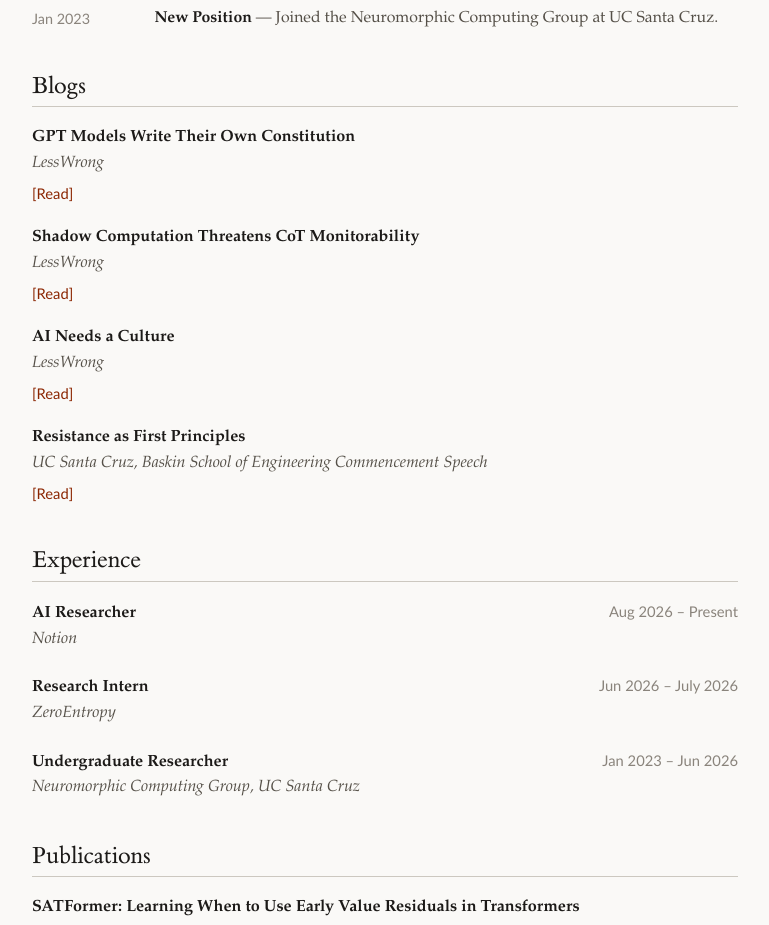
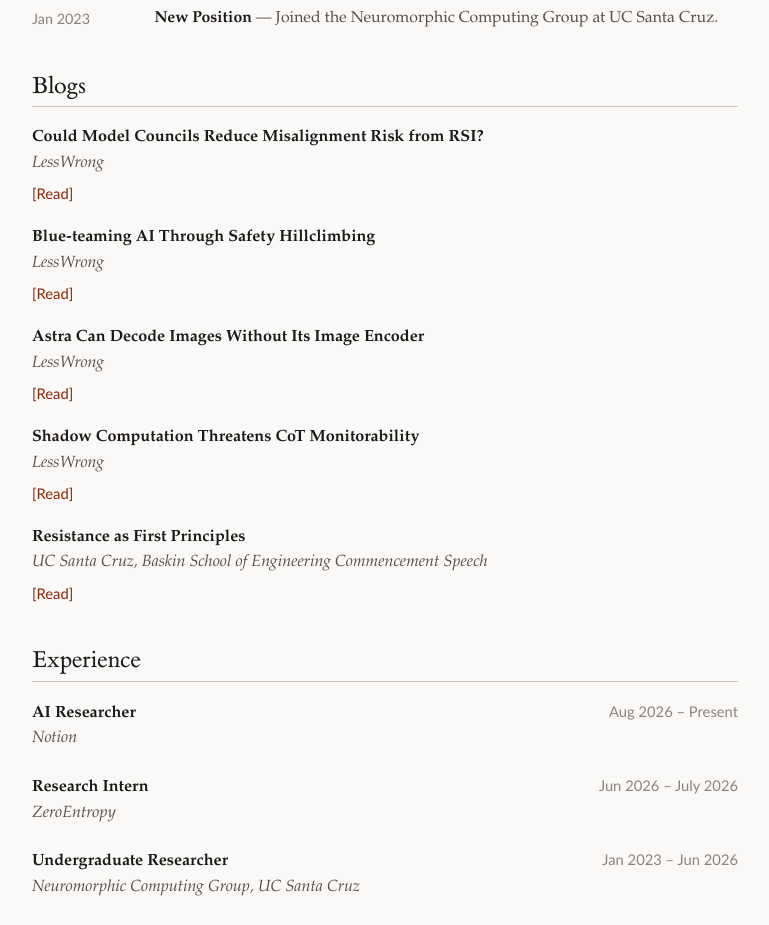
Before and after one commit to skyegunasekaran/SkyeGunasekaran.github.io, a plain HTML site: page index.html in a window 1280 px wide. Shown: the part 1427-2352 px from the top of the page, without its empty margins (255-1024 px from the left). Drawn offline with Linux system fonts and the light colour scheme.

Commit message:
Update index.html

```diff
--- a/index.html
+++ b/index.html
@@ -394,10 +394,24 @@
   <section>
     <h2>Blogs</h2>
     <div class="pub">
-      <div class="pub-title">GPT Models Write Their Own Constitution</div>
+      <div class="pub-title">Could Model Councils Reduce Misalignment Risk from RSI?</div>
       <div class="pub-venue">LessWrong</div>
       <div class="pub-links">
-        <a href="https://www.lesswrong.com/posts/ftEMXHAN4BdDBZjoY/gpt-models-write-their-own-constitution-1">[Read]</a>
+        <a href="https://www.lesswrong.com/posts/zTLTtyrxSJrb29mJu/could-model-councils-reduce-misalignment-risk-from-rsi">[Read]</a>
+      </div>
+    </div>
+    <div class="pub">
+      <div class="pub-title">Blue-teaming AI Through Safety Hillclimbing</div>
+      <div class="pub-venue">LessWrong</div>
+      <div class="pub-links">
+        <a href="https://www.lesswrong.com/posts/adDkJvCzeBimXXxLs/blue-teaming-ai-through-safety-hillclimbing">[Read]</a>
+      </div>
+    </div>
+    <div class="pub">
+      <div class="pub-title">Astra Can Decode Images Without Its Image Encoder</div>
+      <div class="pub-venue">LessWrong</div>
+      <div class="pub-links">
+        <a href="https://www.lesswrong.com/posts/8Mc32bM8nAQCYjxek/astra-can-decode-images-without-its-image-encoder">[Read]</a>
       </div>
     </div>
     <div class="pub">
@@ -405,13 +419,6 @@
       <div class="pub-venue">LessWrong</div>
       <div class="pub-links">
         <a href="https://www.lesswrong.com/posts/5tyzgTLnNn8qB9rev/shadow-computation-threatens-cot-monitorability">[Read]</a>
-      </div>
-    </div>
-    <div class="pub">
-      <div class="pub-title">AI Needs a Culture</div>
-      <div class="pub-venue">LessWrong</div>
-      <div class="pub-links">
-        <a href="https://www.lesswrong.com/posts/3rigoDkMcKj8f9pGF/ai-needs-a-culture">[Read]</a>
       </div>
     </div>
     <div class="pub">
```
